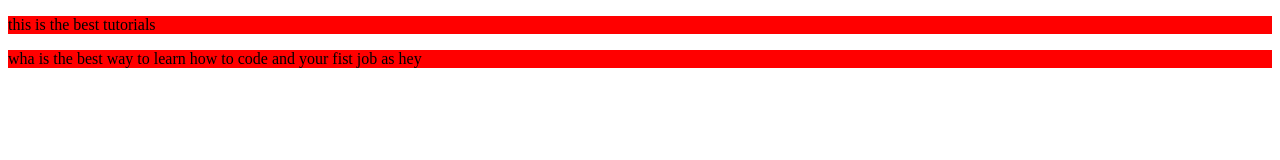
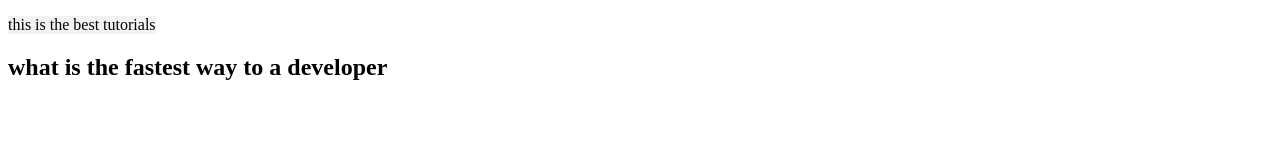
Before and after one commit to Gabriel-Andy/Git-course, a plain HTML site: page index.html in a window 1280 px wide. Drawn offline with Linux system fonts and the light colour scheme.

Commit message:
yes I adding background on my css

```diff
--- a/index.css
+++ b/index.css
@@ -1,4 +1,5 @@
 p {
-  background: red;
+  background: #f2f2f2;
   color: black;
+  width:fit-content;
 }
--- a/index.html
+++ b/index.html
@@ -8,8 +8,7 @@
   </head>
   <body>
     <p>this is the best tutorials</p>
-    <p>
-      wha is the best way to learn how to code and your fist job as hey
-    </p>
+    <h2>what is the fastest way to a developer</h2>
+
   </body>
 </html>
```
